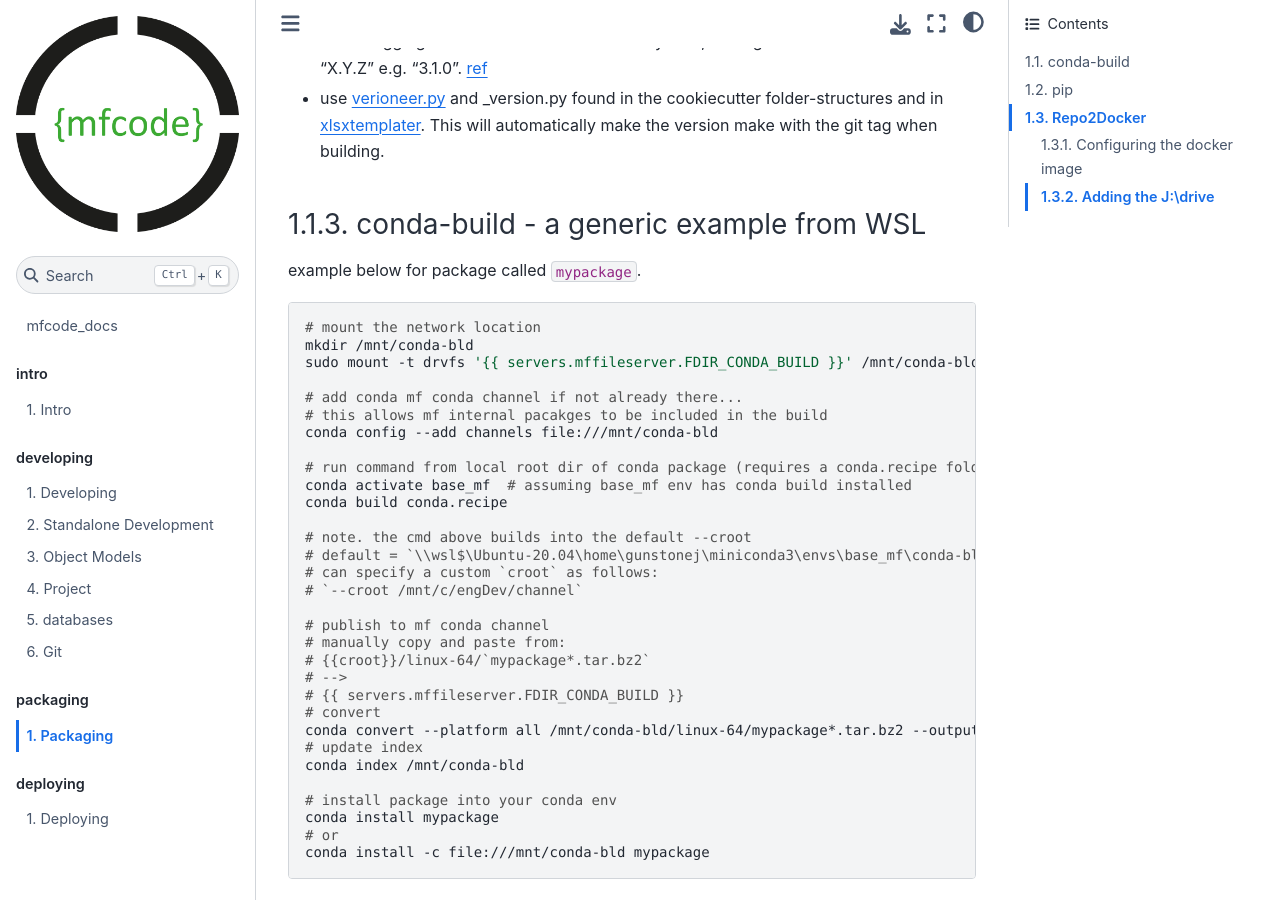
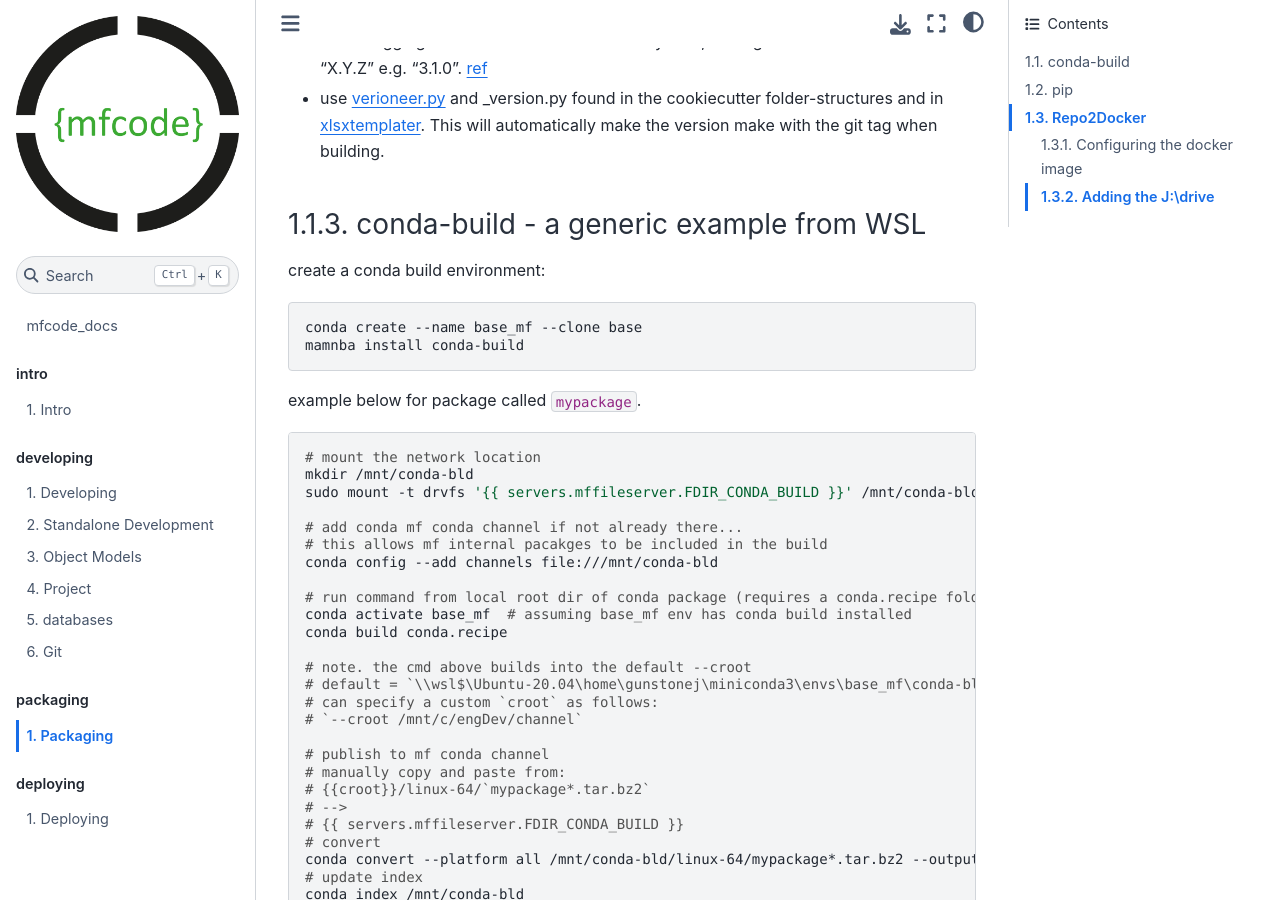
Before and after one commit to maxfordham/mxf-code-docs, a Jupyter Book: the page built from book/docs/packaging.md, in a window 1280 px wide and 900 px high, scrolled down 809 px. Built offline with Jupyter Book 1.0.4 settings and Sphinx 7.4.7 and the Sphinx Book theme 1.1.4, drawn with Linux system fonts in a browser that asks for light colours; pages that are not in the unit, such as notebooks, are missing from menus.

Commit message:
update to packaging.md

````diff
--- a/book/docs/packaging.md
+++ b/book/docs/packaging.md
@@ -26,6 +26,13 @@
 - use verioneer.py and _version.py found in the cookiecutter folder-structures and in [xlsxtemplater](https://github.com/gunstonej/xlsxtemplater). This will automatically make the version make with the git tag when building.
 
 ### conda-build - a generic example from WSL
+
+create a conda build environment:
+
+```bash
+conda create --name base_mf --clone base
+mamnba install conda-build
+```
 
 example below for package called `mypackage`.
 
````
